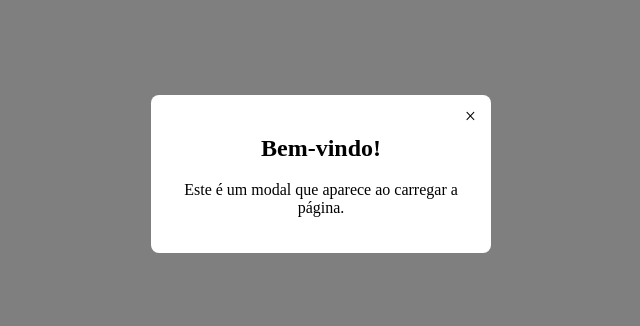
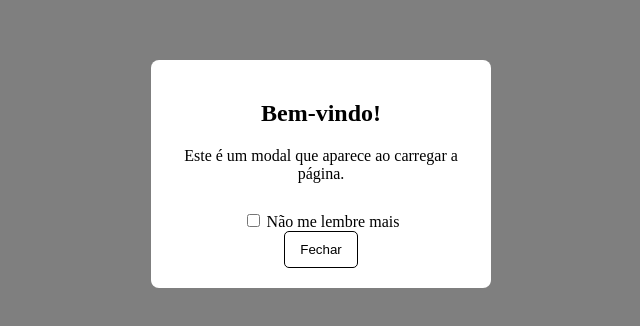
Before and after one commit to EricRochaGoncalves/DEV_Engine_JS_Biblioteca_JS, a plain HTML site: page Public codes/modal-inicial.html in a window 1280 px wide. Shown: the part 226-552 px from the top of the page, without its empty margins (319-959 px from the left). Drawn offline with Linux system fonts and the light colour scheme.

Commit message:
Atualizar o modal-inicial.html

```diff
--- a/Public codes/modal-inicial.html
+++ b/Public codes/modal-inicial.html
@@ -7,7 +7,7 @@
     <style>
         /* Estilização do modal */
         .modal {
-            display: flex; /* Inicialmente visível */
+            display: none; /* Inicialmente oculto */
             position: fixed;
             top: 0;
             left: 0;
@@ -27,29 +27,59 @@
             position: relative;
         }
 
-        .close-btn {
-            position: absolute;
-            top: 10px;
-            right: 15px;
-            cursor: pointer;
-            font-size: 20px;
+        #fechar {
+            padding: 10px 15px;
+            border: 1px solid black;
+            border-radius: 5px;
+            background-color: white;
+        }
+
+        /* Estilo do checkbox */
+        #naoLembrar {
+            margin-top: 15px;
         }
     </style>
 </head>
 <body>
 
+    <!-- Modal -->
     <div class="modal" id="modal-inicial">
         <div class="modal-content">
-            <span class="close-btn" onclick="fecharModal()">×</span>
             <h2>Bem-vindo!</h2>
             <p>Este é um modal que aparece ao carregar a página.</p>
+            <label for="naoLembrar">
+                <input type="checkbox" id="naoLembrar"> Não me lembre mais
+            </label>
+            <br>
+            <button id="fechar" onclick="fecharModal()">Fechar</button>
         </div>
     </div>
 
     <script>
+        // Função para fechar o modal manualmente
         function fecharModal() {
             document.getElementById("modal-inicial").style.display = "none";
         }
+
+        // Função que lida com o localStorage para exibir ou não o modal
+        document.addEventListener("DOMContentLoaded", function () {
+            // Verifica se o item "naoMostrarModal" está salvo no localStorage
+            if (!localStorage.getItem("naoMostrarModal")) {
+                // Exibe o modal se a chave não estiver no localStorage
+                document.getElementById("modal-inicial").style.display = "flex";
+            }
+
+            // Adiciona o evento ao checkbox
+            document.getElementById("naoLembrar").addEventListener("change", function () {
+                // Verifica se a checkbox foi marcada
+                if (this.checked) {
+                    // Marca no localStorage para não mostrar o modal novamente
+                    localStorage.setItem("naoMostrarModal", "true");
+                    // Fecha o modal
+                    document.getElementById("modal-inicial").style.display = "none";
+                }
+            });
+        });
     </script>
 
 </body>
```
